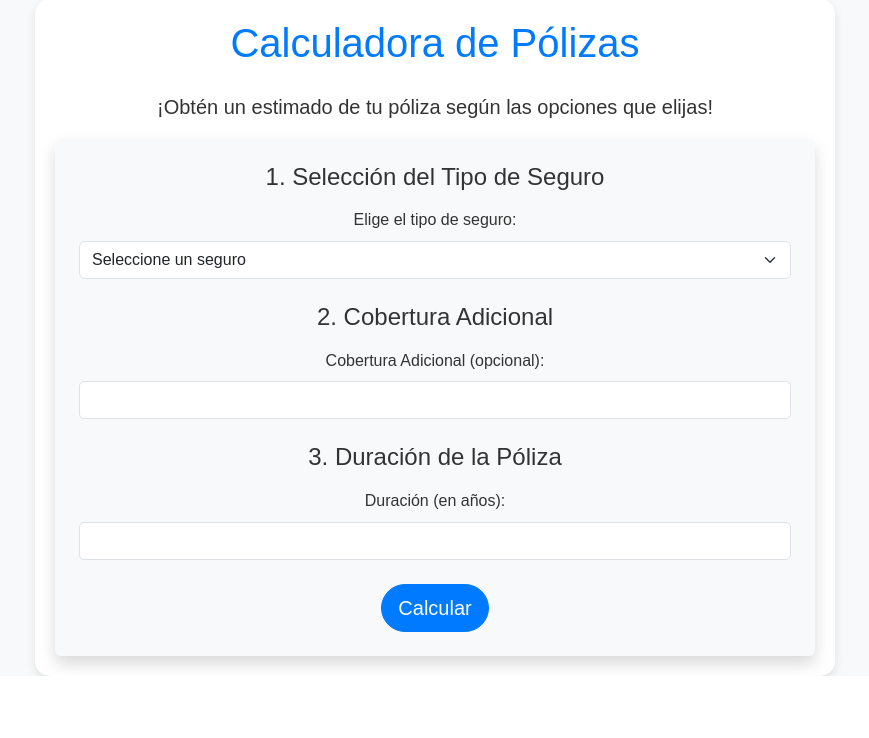
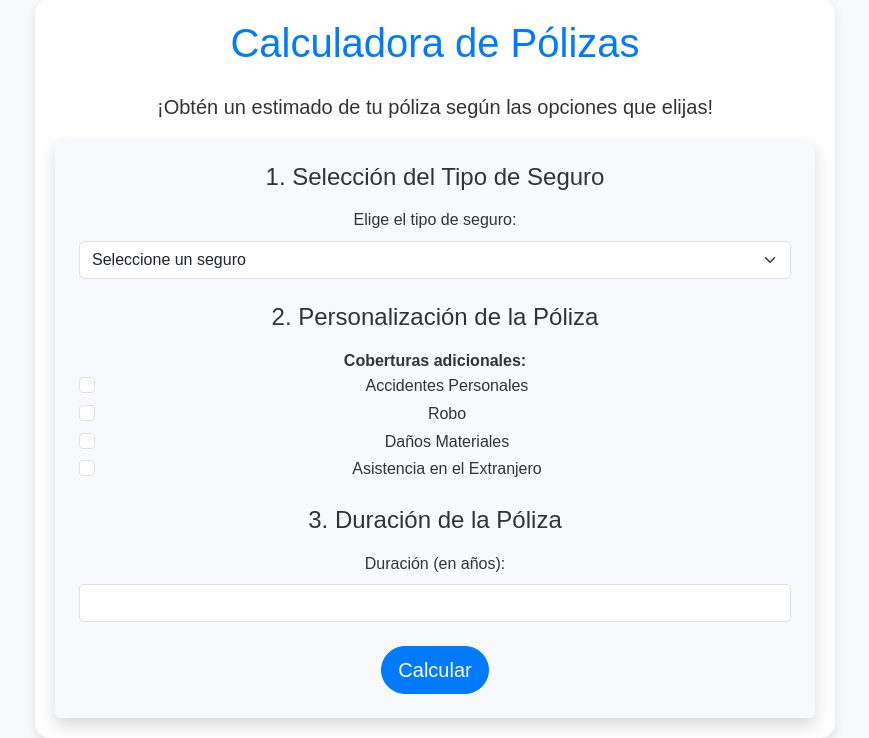
Before and after one commit to DaniEspinoza05/ProyectoSeguros, a PHP site: page /calculadora.php in a window 1280 px wide. Shown: the part 145-883 px from the top of the page, without its empty margins (205-1074 px from the left). Before the commit the page ends 821 px from the top, so only its background shows below. Run offline with PHP 8.4, Linux system fonts and the light colour scheme; data comes from the database, SQL or seed files in the repository.

Commit message:
calculadora fix

```diff
--- a/calculadora.php
+++ b/calculadora.php
@@ -48,13 +48,30 @@ if ($result && $result->num_rows > 0) {
             </section>
 
             <!-- Cobertura Adicional -->
+            <!-- Personalización de la Póliza -->
             <section class="mb-4">
-                <h2 class="h4 mb-3">2. Cobertura Adicional</h2>
+                <h2 class="h4 mb-3">2. Personalización de la Póliza</h2>
                 <div class="form-group mb-3">
-                    <label for="cobertura" class="form-label">Cobertura Adicional (opcional):</label>
-                    <input type="text" class="form-control" id="cobertura" name="cobertura">
+                    <label style="font-weight: bold;">Coberturas adicionales:</label>
+                    <div class="form-check">
+                        <input type="checkbox" name="cobertura[]" value="Accidentes Personales" class="form-check-input" id="cobertura1">
+                        <label class="form-check-label" for="cobertura1">Accidentes Personales</label>
+                    </div>
+                    <div class="form-check">
+                        <input type="checkbox" name="cobertura[]" value="Robo" class="form-check-input" id="cobertura2">
+                        <label class="form-check-label" for="cobertura2">Robo</label>
+                    </div>
+                    <div class="form-check">
+                        <input type="checkbox" name="cobertura[]" value="Daños Materiales" class="form-check-input" id="cobertura3">
+                        <label class="form-check-label" for="cobertura3">Daños Materiales</label>
+                    </div>
+                    <div class="form-check">
+                        <input type="checkbox" name="cobertura[]" value="Asistencia en el Extranjero" class="form-check-input" id="cobertura4">
+                        <label class="form-check-label" for="cobertura4">Asistencia en el Extranjero</label>
+                    </div>
                 </div>
             </section>
+
 
             <!-- Duración -->
             <section class="mb-4">
@@ -97,7 +114,7 @@ if ($result && $result->num_rows > 0) {
             <h4 class="alert-heading">Resultado Estimado</h4>
             <p><strong>Seguro Seleccionado:</strong> <?= htmlspecialchars($seguro['nombre']) ?></p>
             <p><strong>Descripción:</strong> <?= htmlspecialchars($seguro['descripcion']) ?></p>
-                <p><strong>Cobertura Adicional:</strong> <?= htmlspecialchars($cobertura) ?: 'Ninguna' ?></p>
+            <p><strong>Cobertura Adicional:</strong> <?= is_array($cobertura) ? htmlspecialchars(implode(', ', $cobertura)) : 'Ninguna' ?></p>
             <p><strong>Duración:</strong> <?= $duracion ?> años</p>
             <p><strong>Precio Estimado de la Póliza:</strong> $<?= number_format($precioFinal, 2) ?></p>
         </div>
```
Lines whose indentation alone changed are shown as unchanged.
